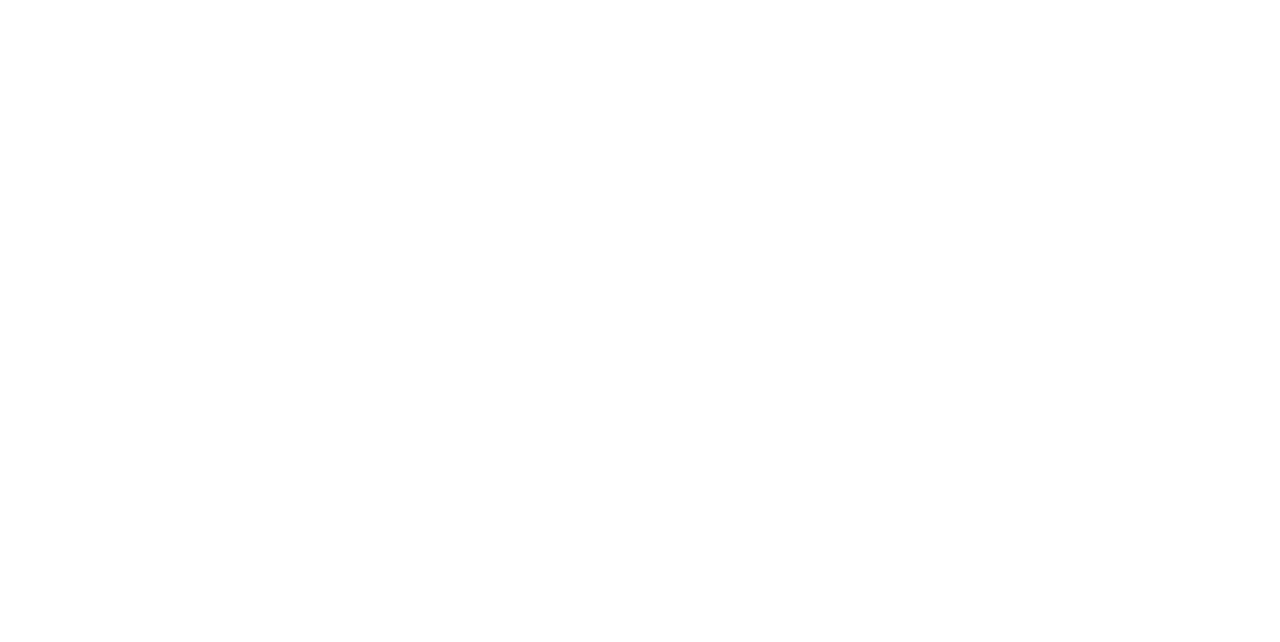
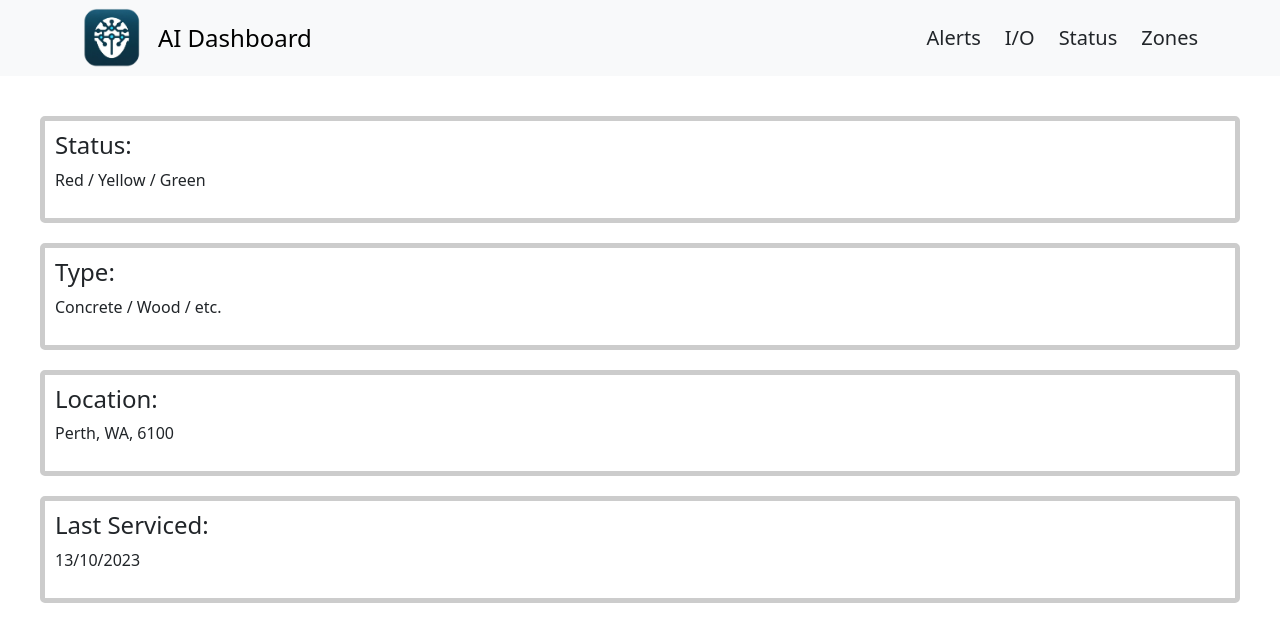
Before and after one commit to dingjw1997/AI-Dashboard, a React (Create React App) app: page /data-io in a window 1280 px wide. Shown: the top 642 px of the page. Built offline with nearby package versions, Linux system fonts and the light colour scheme.

Commit message:
Gaven's Code

```diff
--- /dev/null
+++ b/src/pages/Data-IO/Data-IO.css
@@ -0,0 +1,45 @@
+.container {
+    width: 100%;
+  }
+
+  /* Top Banner*/
+  .banner {
+    background-color: #f0f0f0; /* Example background color for the banner */
+    padding: 20px;
+    height: 100px; /* Set a fixed height for the banner */
+    display: flex;
+    justify-content: left;
+    align-items: center;
+  }
+
+  /* Logo Size*/
+  .App-logo {
+    max-height: 100%; /* Ensure the image maintains its aspect ratio */
+    max-width: 100%;
+    height: auto;
+    width: auto;
+    margin-right: 20px;
+  }
+
+  .content {
+    display: flex;
+    justify-content: center;
+    align-items: flex-start;
+    padding: 20px;
+  }
+
+  .left-column {
+    flex: 1;
+    padding: 20px;
+  }
+
+  .info-item {
+    margin-bottom: 20px;
+    border: 5px solid #ccc;
+    border-radius: 5px;
+    padding: 10px;
+  }
+
+  .right-column {
+    /* Add styles for the right column if needed */
+  }
--- a/src/pages/Data-IO/Data-IO.tsx
+++ b/src/pages/Data-IO/Data-IO.tsx
@@ -1,7 +1,34 @@
 import React from 'react';
+import Header from '../../components/Header/Header';
+import './Data-IO.css';
+
 
 function DataIO() {
-  return <h1>This is the ML Data and IO Page.</h1>;
+  return (
+    <div className="App">
+      <Header />
+      <div className="content">
+        <div className="left-column">
+          <div className="info-item">
+            <h4>Status:</h4>
+            <p> Red / Yellow / Green </p>
+          </div>
+          <div className="info-item">
+             <h4>Type:</h4>
+             <p>Concrete / Wood / etc. </p>
+           </div>
+           <div className="info-item">
+             <h4>Location:</h4>
+             <p>Perth, WA, 6100</p>
+           </div>
+           <div className="info-item">
+             <h4>Last Serviced:</h4>
+             <p>13/10/2023</p>
+           </div>
+        </div>
+      </div>
+    </div>
+  );
 }
 
 export default DataIO;
```
Also changed, not shown: 1 other file (tests, documents, lock files or other folders).
